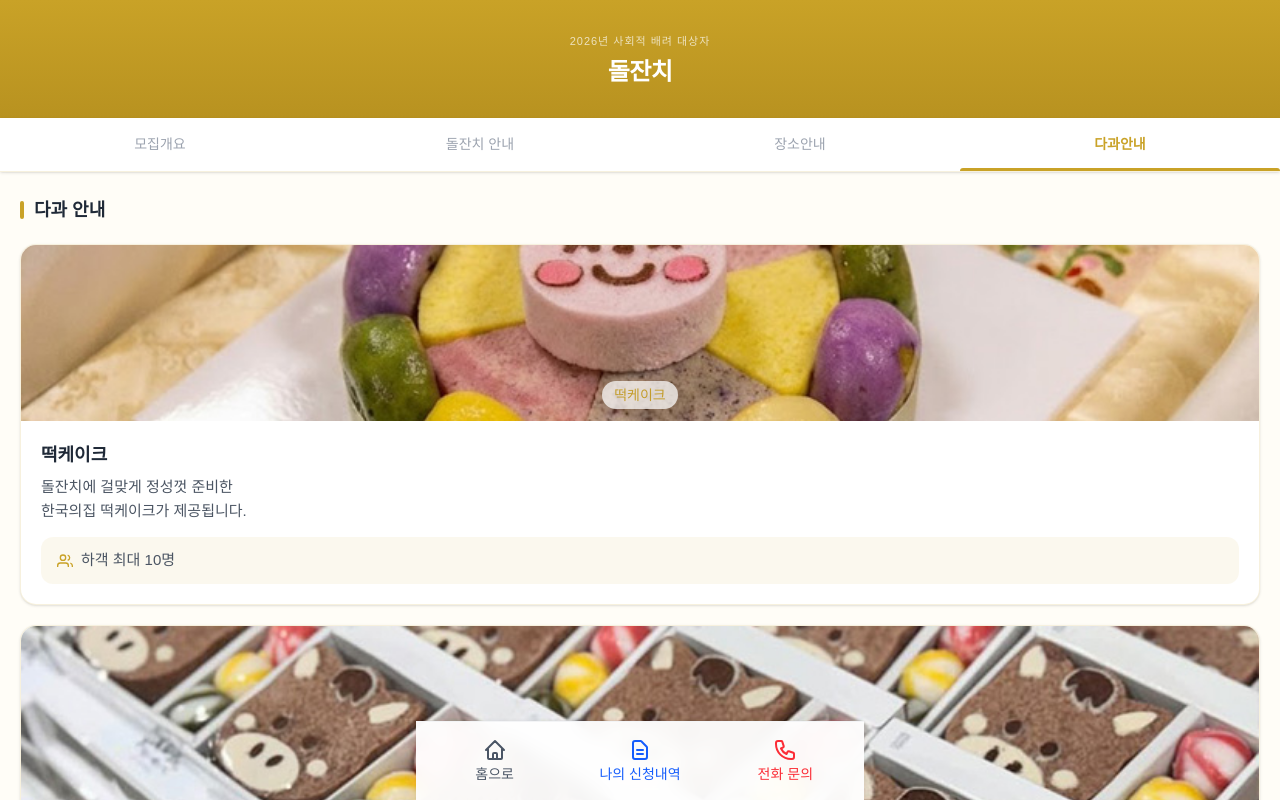
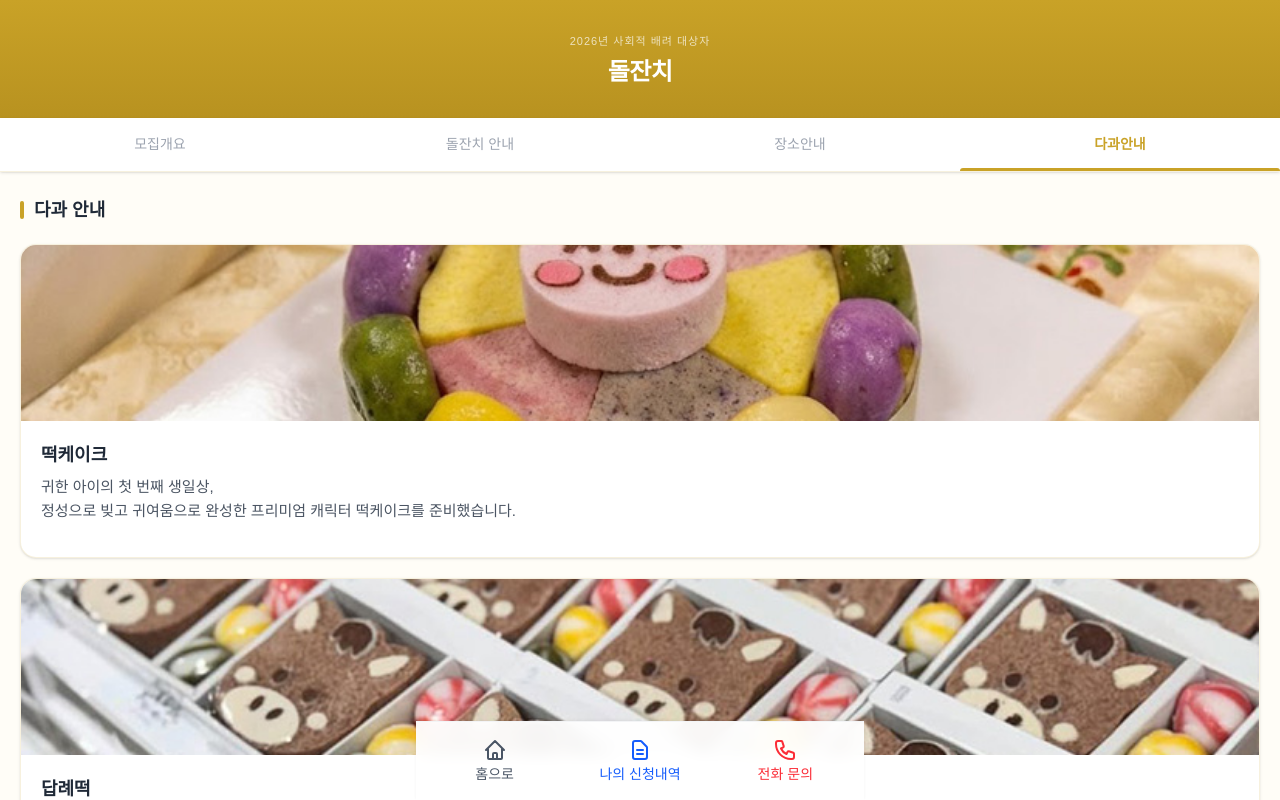
Before and after one commit to tolbilee/traditional-ceremony-app, a Next.js app: page /doljanchi/program in a window 1280 px wide. Both pictures are taken after a click on the button "다과안내". Shown: the top 800 px of the page. Built offline with nearby package versions, Linux system fonts and the light colour scheme; a web font is replaced by a local one.

Commit message:
feat: update doljanchi meal tab text content and remove text overlay
- Remove text overlay from tteok cake and gift tteok images
- Update tteok cake description text
- Update gift tteok description text
- Remove guest count info from tteok cake section (keep only in gift tteok)

```diff
--- a/app/doljanchi/program/page.tsx
+++ b/app/doljanchi/program/page.tsx
@@ -545,23 +545,13 @@ export default function DoljanchiProgramPage() {
                     (e.target as HTMLImageElement).style.display = 'none';
                   }}
                 />
-                <span className="absolute bottom-3 text-sm text-[#C9A227] font-medium opacity-90 bg-white/80 px-3 py-1 rounded-full">떡케이크</span>
               </div>
               <div className="p-5">
                 <h3 className="text-lg font-bold mb-1.5 text-[#1F2937]">떡케이크</h3>
                 <p className="text-[15px] text-[#4B5563] font-normal mb-3.5 leading-relaxed">
-                  돌잔치에 걸맞게 정성껏 준비한<br />
-                  한국의집 떡케이크가 제공됩니다.
+                  귀한 아이의 첫 번째 생일상,<br />
+                  정성으로 빚고 귀여움으로 완성한 프리미엄 캐릭터 떡케이크를 준비했습니다.
                 </p>
-                <div className="flex items-center gap-2 px-4 py-3 bg-[rgba(201,162,39,0.08)] rounded-xl text-[15px] text-[#4B5563]">
-                  <svg className="w-4 h-4 text-[#C9A227] flex-shrink-0" viewBox="0 0 24 24" fill="none" stroke="currentColor" strokeWidth="2">
-                    <path d="M17 21v-2a4 4 0 0 0-4-4H5a4 4 0 0 0-4 4v2" />
-                    <circle cx="9" cy="7" r="4" />
-                    <path d="M23 21v-2a4 4 0 0 0-3-3.87" />
-                    <path d="M16 3.13a4 4 0 0 1 0 7.75" />
-                  </svg>
-                  하객 최대 10명
-                </div>
               </div>
             </div>
 
@@ -577,13 +567,12 @@ export default function DoljanchiProgramPage() {
                     (e.target as HTMLImageElement).style.display = 'none';
                   }}
                 />
-                <span className="absolute bottom-3 text-sm text-[#C9A227] font-medium opacity-90 bg-white/80 px-3 py-1 rounded-full">답례떡</span>
               </div>
               <div className="p-5">
                 <h3 className="text-lg font-bold mb-1.5 text-[#1F2937]">답례떡</h3>
                 <p className="text-[15px] text-[#4B5563] font-normal mb-3.5 leading-relaxed">
-                  돌잔치에 걸맞게 정성껏 준비한<br />
-                  한국의집 답례떡이 제공됩니다.
+                  아이의 미래에 보내주신 따뜻한 축복과 응원 잊지 않고,<br />
+                  그 감사한 마음을 담아 행복한 미소가 지어지는 앙증맞은 캐릭터 답례떡을 정성껏 준비했습니다.
                 </p>
                 <div className="flex items-center gap-2 px-4 py-3 bg-[rgba(201,162,39,0.08)] rounded-xl text-[15px] text-[#4B5563]">
                   <svg className="w-4 h-4 text-[#C9A227] flex-shrink-0" viewBox="0 0 24 24" fill="none" stroke="currentColor" strokeWidth="2">
```
